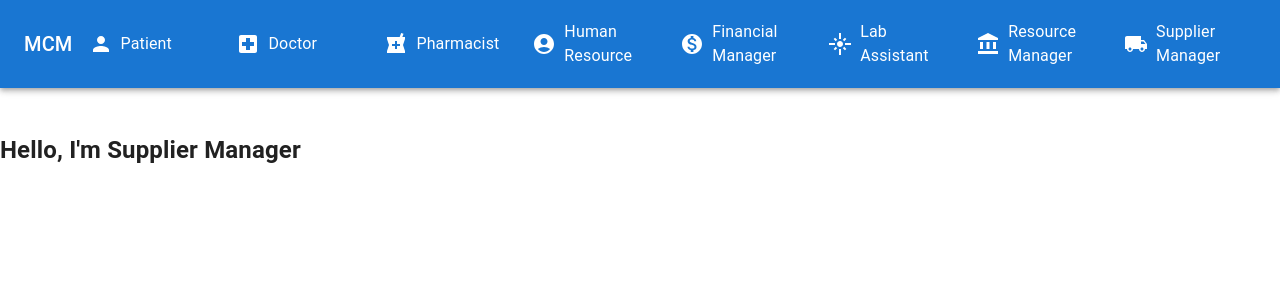
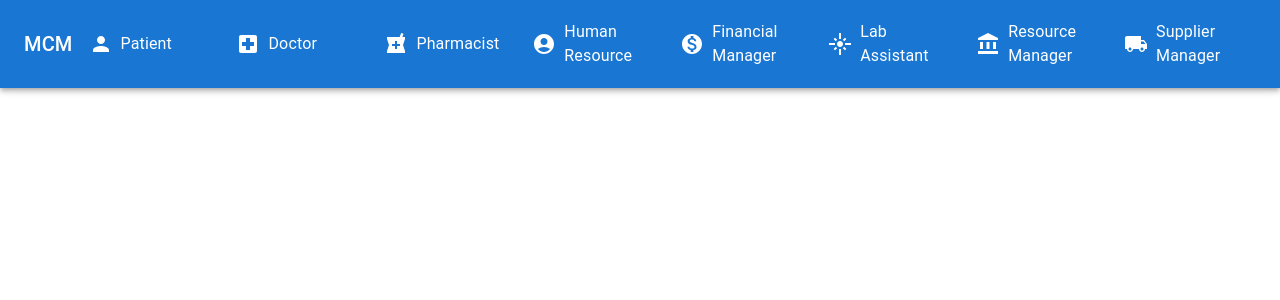
Before and after one commit to IT21810350/medical-center-management-system, a React (Create React App) app in the folder client/: page /sm in a window 1280 px wide. Shown: the top 300 px of the page. Built offline with nearby package versions, Linux system fonts and the light colour scheme.

Commit message:
Supplier home page modify

```diff
--- a/client/src/views/supplier-manager-views/supplier-manager-home.js
+++ b/client/src/views/supplier-manager-views/supplier-manager-home.js
@@ -3,7 +3,8 @@ import React from 'react';
 const SM = () => {
     return (
         <div>
-            <h2>Hello, I'm Supplier Manager</h2>
+
+
         </div>
     );
 };
```
